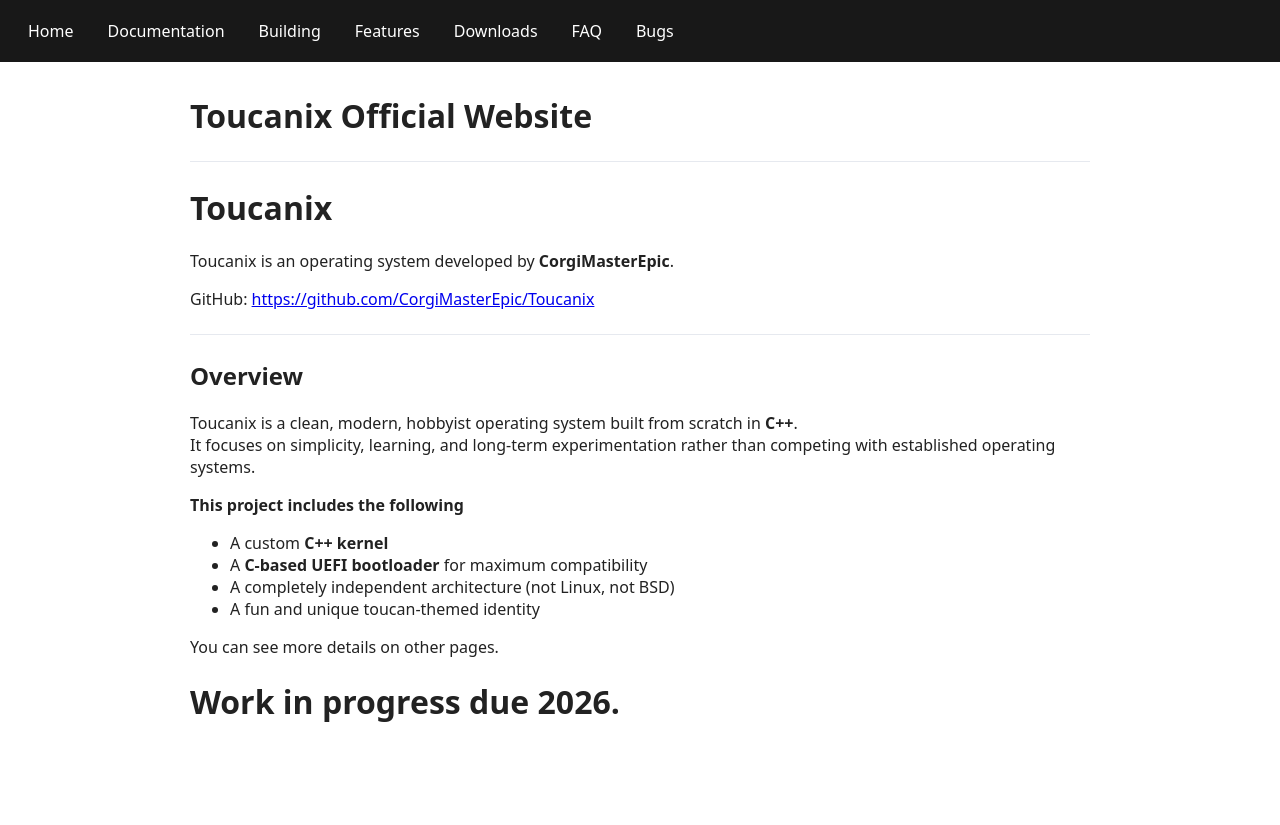
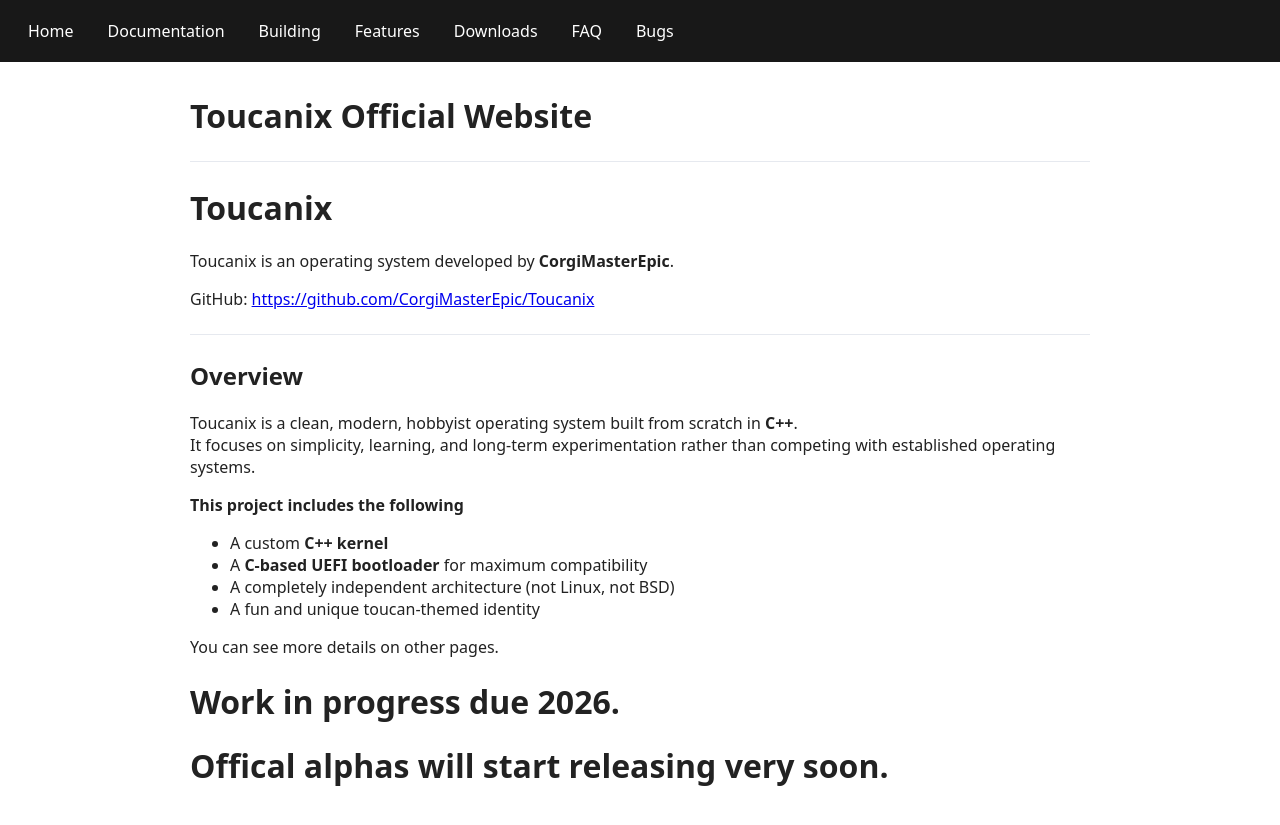
Before and after one commit to CorgiMasterEpic/toucanix-site, a Jekyll site: the page built from index.md, in a window 1280 px wide. Shown: the top 825 px of the page. Built offline with Jekyll 4.4.1, drawn with Linux system fonts in a browser that asks for light colours.

Commit message:
Update index.md with alpha release information
Added a note about upcoming official alpha releases.

```diff
--- a/index.md
+++ b/index.md
@@ -28,3 +28,4 @@ It focuses on simplicity, learning, and long-term experimentation rather than co
 You can see more details on other pages.
 
 # Work in progress due 2026.
+# Offical alphas will start releasing very soon.
```
